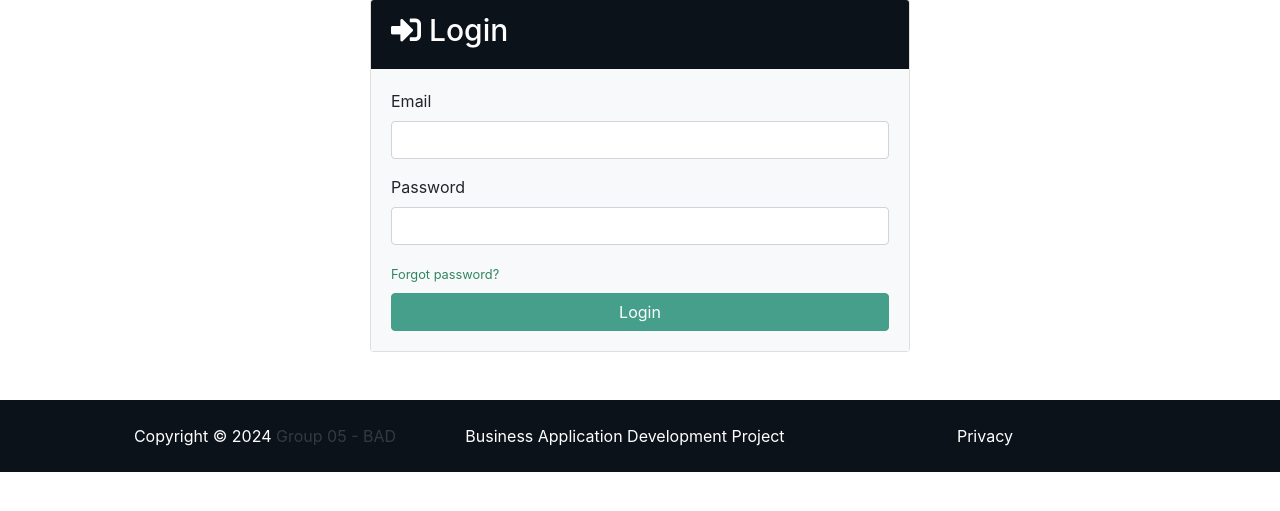
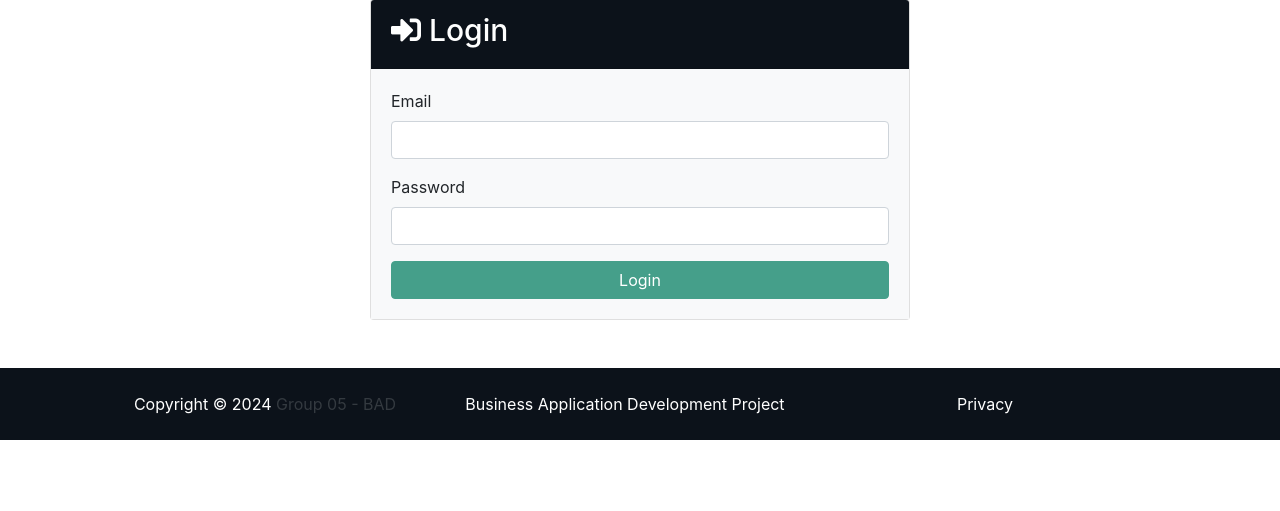
Before and after one commit to R3dkiller/BAD_Group05_Project, a Django app: page /en/accounts/login in a window 1280 px wide. Shown: the part 178-689 px from the top of the page. Run offline with Django 3.2, Linux system fonts and the light colour scheme; some libraries are stand-ins or nearby versions.

Commit message:
Fixed Login Page

```diff
--- a/templates/accounts/auth/login.html
+++ b/templates/accounts/auth/login.html
@@ -29,9 +29,6 @@
                 <label for="password2">{{ _("Password") }}</label>
                 <input type="password" name="password" class="form-control" required>
               </div>
-              <div class="mb-2">
-                <small><a href="{% url 'password-reset' %}" class="primary">{{ _("Forgot password?") }}</a></small>
-              </div>
               <input type="submit" value="Login" class="btn btn-secondary btn-block">
             </form>
           </div>
```
